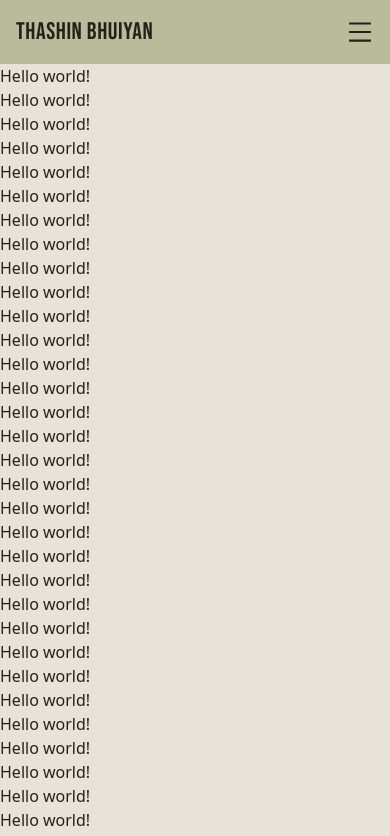
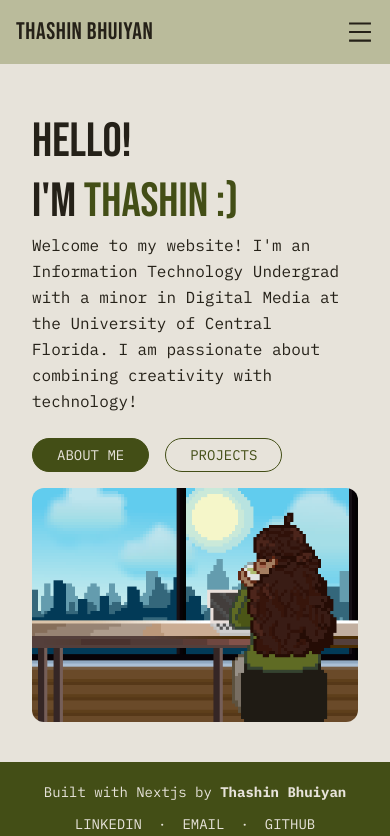
Before and after one commit to thashin04/portfolio-revamp, a Next.js app: page / in a window 390 px wide. Shown: the top 836 px of the page. Built offline with nearby package versions, Linux system fonts and the light colour scheme.

Commit message:
smashing my head into a wall

```diff
--- a/app/globals.css
+++ b/app/globals.css
@@ -4,6 +4,10 @@
 @tailwind base;
 @tailwind components;
 @tailwind utilities;
+
+html, body {
+  height: 100%;
+}
 
 *{
   transition:
--- a/app/page.tsx
+++ b/app/page.tsx
@@ -1,7 +1,59 @@
+import Link from "next/link";
+import Image from "next/image";
+import day from "../public/day.png";
+import night from "../public/night.png";
+
 function Home() {
-  return <div>
-    <h1>Hello world!</h1><h1>Hello world!</h1><h1>Hello world!</h1><h1>Hello world!</h1><h1>Hello world!</h1><h1>Hello world!</h1><h1>Hello world!</h1><h1>Hello world!</h1><h1>Hello world!</h1><h1>Hello world!</h1><h1>Hello world!</h1><h1>Hello world!</h1><h1>Hello world!</h1><h1>Hello world!</h1><h1>Hello world!</h1><h1>Hello world!</h1><h1>Hello world!</h1><h1>Hello world!</h1><h1>Hello world!</h1><h1>Hello world!</h1><h1>Hello world!</h1><h1>Hello world!</h1><h1>Hello world!</h1><h1>Hello world!</h1><h1>Hello world!</h1><h1>Hello world!</h1><h1>Hello world!</h1><h1>Hello world!</h1><h1>Hello world!</h1><h1>Hello world!</h1><h1>Hello world!</h1><h1>Hello world!</h1><h1>Hello world!</h1><h1>Hello world!</h1><h1>Hello world!</h1><h1>Hello world!</h1><h1>Hello world!</h1><h1>Hello world!</h1><h1>Hello world!</h1><h1>Hello world!</h1><h1>Hello world!</h1><h1>Hello world!</h1>
+  return (
+    <div className="w-full flex flex-wrap lg:flex-row flex-col lg:px-32 xl:px-48 2xl:px-56 sm:px-8 max-sm:px-8 2xl:max-w-max 2xl:mx-auto space-y-4 lg:space-y-0 lg:space-x-12 pt-12 xl:pt-20 pb-0">
+      <div className="text-darkbrown dark:text-cream flex-1 lg:order-1 order-2 lg:pr-12 mx-auto overflow-hidden ">
+        <h1 className="leading-tight font-Bebas_Neue md:pb-0 lg:text-left text-5xl 2xl:text-6xl">
+          HELLO! <br /> I'M{" "}
+          <span className="text-matcha dark:text-sage">THASHIN :)</span>
+        </h1>
+        <p className="leading-relaxed font-IBM_Plex_Mono max-w-md lg:max-w-lg xl:max-w-xl 2xl:max-w-2xl text-left 2xl:text-3xl">
+          Welcome to my website! I'm an Information Technology Undergrad with a
+          minor in Digital Media at the University of Central Florida. I am
+          passionate about combining creativity with technology!
+        </p>
+        <div className="flex space-x-4 pt-6 max-sm:mx-auto max-sm:text-sm flex-wrap">
+          <Link href="/about">
+            <button className="duration-300 btn dark:btn rounded-full text-cream bg-matcha dark:bg-sage dark:text-darkbrown font-IBM_Plex_Mono border border-matcha dark:border-sage py-1.5 px-6 dark:hover:bg-[#969A6A] hover:bg-[#59671D]">
+              ABOUT ME
+            </button>
+          </Link>
+          <Link href="/">
+            <button className="duration-300 btn btn-1 dark:btn rounded-full text-matcha dark:text-sage font-IBM_Plex_Mono border border-matcha dark:border-sage py-1.5 px-6 hover:bg-sage hover:text-darkbrown dark:hover:bg-matcha dark:hover:text-cream">
+              PROJECTS
+            </button>
+          </Link>
+        </div>
+      </div>
+
+      <div className="order-2 flex justify-center lg:justify-end max-h-full overflow-hidden">
+        <div className="w-full max-w-sm xl:max-w-md 2xl:max-w-xl">
+          <Image
+            alt="Day"
+            src={day}
+            className="rounded-xl dark:hidden transition-opacity duration-500 opacity-100 dark:opacity-0"
+            style={{
+              width: "100%",
+              height: "auto",
+            }}
+          />
+          <Image
+            alt="Night"
+            src={night}
+            className="rounded-xl hidden dark:list-item transition-opacity duration-500 opacity-0 dark:opacity-100"
+            style={{
+              width: "100%",
+              height: "auto",
+            }}
+          />
+        </div>
+      </div>
     </div>
+  );
 }
 
 export default Home;
--- a/components/Footer.tsx
+++ b/components/Footer.tsx
@@ -4,12 +4,12 @@ import React from "react";
 
 const Footer = () => {
   return (
-    <div className=' bottom-0 w-full mx-auto py-10 px-10 grid lg:grid-cols-2 gap-10 mt-10 bg-matcha dark:bg-sage text-cream dark:text-darkbrown '>
+    <div className='bottom-0 w-full mx-auto py-10 max-sm:py-5 max-sm:px-5 px-10 grid md:grid-cols-2 max-md:justify-center gap-10 max-lg:gap-3 mt-10 bg-matcha dark:bg-sage text-cream dark:text-darkbrown '>
       <div>
-        <h1 className='w-full text-sm font-IBM_Plex_Mono'>Built with Nextjs by <Link href="/"><b><span className="footer-name">Thashin Bhuiyan</span></b></Link></h1>
+        <h1 className='w-full text-sm font-IBM_Plex_Mono 2xl:text-2xl'>Built with Nextjs by <Link href="/"><b><span className="footer-name">Thashin Bhuiyan</span></b></Link></h1>
       </div>
       <ul>
-      <li className="flex place-content-end space-x-4 w-full text-sm font-IBM_Plex_Mono">
+      <li className="flex max-md:justify-center place-content-end space-x-4 w-full text-sm font-IBM_Plex_Mono 2xl:text-2xl">
           <a className="footer-name" href="https://www.linkedin.com/in/thashin04/" target="blank">
             LINKEDIN
           </a><p>{" · "}</p>
--- a/components/Navbar.tsx
+++ b/components/Navbar.tsx
@@ -28,13 +28,11 @@ const Navbar: React.FC = () => {
   return (
     <nav className="bg-sage dark:bg-matcha text-darkbrown dark:text-cream p-4 sticky top-0">
       <div className="container mx-auto flex justify-between items-center">
-        {/* Logo */}
-        <Link href="/" className="text-2xl tracking-wide font-Bebas_Neue">
+        <Link href="/" className="text-2xl 2xl:text-3xl tracking-wide font-Bebas_Neue">
           THASHIN BHUIYAN
         </Link>
 
-        {/* Desktop Navigation */}
-        <div className="space-x-6 hidden md:flex font-IBM_Plex_Mono items-center">
+        <div className="space-x-6 hidden md:flex 2xl:text-xl font-IBM_Plex_Mono items-center">
           <Link href="/" className="link-hover transition">
             HOME
           </Link>
@@ -45,7 +43,6 @@ const Navbar: React.FC = () => {
             WORK
           </Link>
 
-          {/* Dark Mode Toggle */}
           <DarkModeSwitch
             checked={isDarkMode}
             onChange={toggleDarkMode}
@@ -66,13 +63,11 @@ const Navbar: React.FC = () => {
         </div>
       </div>
 
-      {/* Mobile Navigation */}
       <ul
         className={`fixed top-0 right-0 w-full h-full bg-sage dark:bg-matcha text-darkbrown dark:text-cream font-IBM_Plex_Mono flex flex-col items-center space-y-6 transform transition-transform duration-500 ${
           nav ? "translate-x-0" : "translate-x-full"
         } md:hidden`}
       >
-        {/* Close Button */}
         <li className="absolute top-6 right-6">
           <AiOutlineClose
             size={28}
@@ -81,7 +76,6 @@ const Navbar: React.FC = () => {
           />
         </li>
 
-        {/* Links */}
         <li className="translate-y-16">
           <Link href="/" onClick={handleNav} className="text-3xl link-hover">
             HOME
@@ -98,7 +92,6 @@ const Navbar: React.FC = () => {
           </Link>
         </li>
 
-        {/* Dark Mode Toggle */}
         <li className="translate-y-16">
           <DarkModeSwitch
             moonColor="#E7E3DA"
@@ -109,16 +102,16 @@ const Navbar: React.FC = () => {
           />
         </li>
 
-        <li className="absolute bottom-12">
-          <a href="https://www.linkedin.com/in/thashin04/" target="blank">
+        <li className="absolute bottom-12 ">
+          <a className="footer-name" href="https://www.linkedin.com/in/thashin04/" target="blank">
             LINKEDIN
           </a>{" "}
           ·{" "}
-          <a href="mailto:thashinbhuiyan04@gmail.com" target="blank">
+          <a className="footer-name" href="mailto:thashinbhuiyan04@gmail.com" target="blank">
             EMAIL
           </a>{" "}
           ·{" "}
-          <a href="https://github.com/thashin04" target="blank">
+          <a className="footer-name" href="https://github.com/thashin04" target="blank">
             GITHUB
           </a>
         </li>
```
